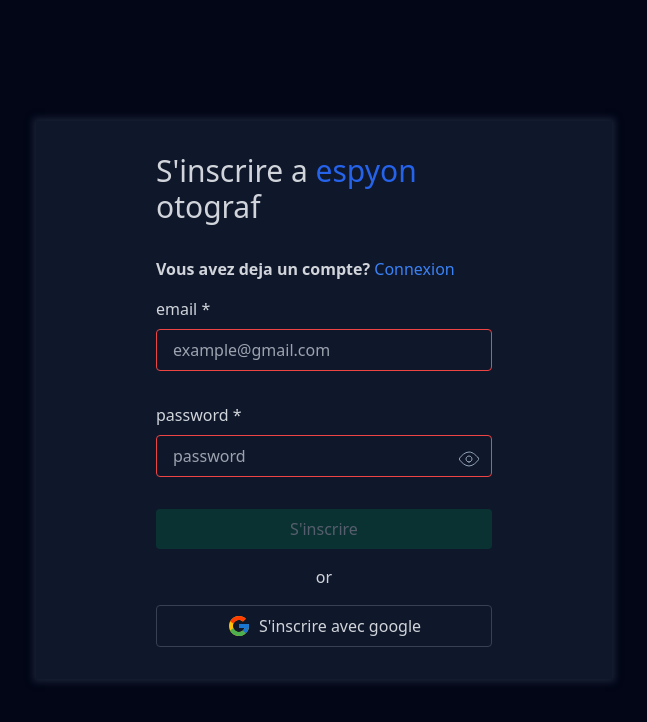
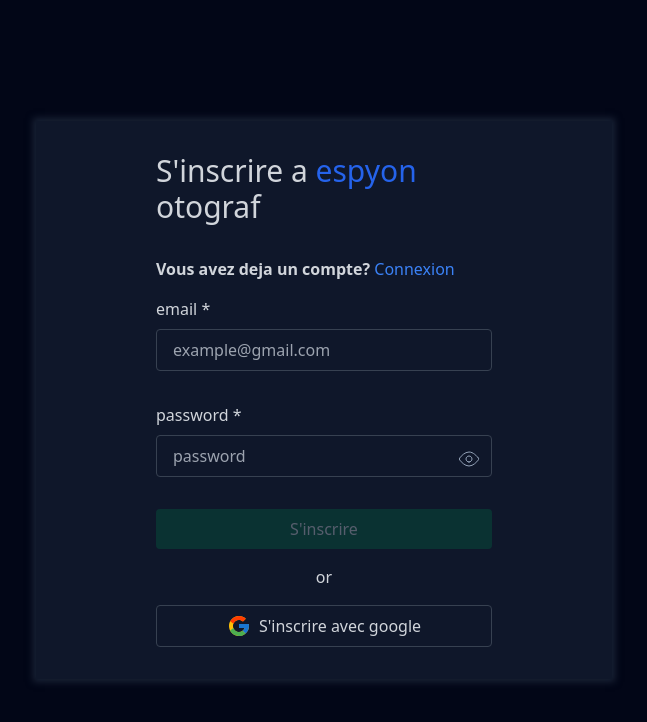
Before and after one commit to sarilusblaise/espyon-otograf, a Next.js app: page /signup in a window 1280 px wide. Shown: the top 722 px of the page, without its empty margins (316-963 px from the left). Built offline with nearby package versions, Linux system fonts and the light colour scheme; no server answers.

Commit message:
removed  red border on  invalid state input

```diff
--- a/app/signup/page.jsx
+++ b/app/signup/page.jsx
@@ -22,9 +22,10 @@ export default function SignUpPage() {
 	const handleForm = async (e) => {
 		e.preventDefault();
 		console.log('test signup page');
-		const { userCredentials, error } = await signUp(email, password);
-		if (error) {
-			return setError(error.message);
+		const { userCredentials, error: resError } = await signUp(email, password);
+		if (resError) {
+			console.log(resError.message);
+			return setError(resError.message);
 		}
 
 		console.log(userCredentials.user);
@@ -56,7 +57,7 @@ export default function SignUpPage() {
 						>
 							<p className=''>email *</p>
 							<input
-								className='bg-transparent px-4 py-2 w-full rounded border border-gray-700 focus:border-gray-500 focus:ring-2 focus:outline-none invalid:border-red-500'
+								className='bg-transparent px-4 py-2 w-full rounded border border-gray-700 focus:border-gray-500 focus:ring-2 focus:outline-none '
 								type='email'
 								required
 								id='email'
@@ -84,7 +85,7 @@ export default function SignUpPage() {
 						>
 							<p>password *</p>
 							<input
-								className='px-4 py-2 w-full bg-transparent rounded border border-gray-700 focus:border-gray-500 focus:ring-2 focus:outline-none invalid:border-red-500'
+								className='px-4 py-2 w-full bg-transparent rounded border border-gray-700 focus:border-gray-500 focus:ring-2 focus:outline-none '
 								type='password'
 								required
 								minLength={8}
--- a/firebase/auth/signup.js
+++ b/firebase/auth/signup.js
@@ -46,7 +46,7 @@ export default async function signUp(email, password) {
 			e.message =
 				'Cet email existe deja. Veuillez essayer avec un autre email.';
 		}
-		error = e.message;
+		error = e;
 	}
 
 	return { userCredentials, error };
```
